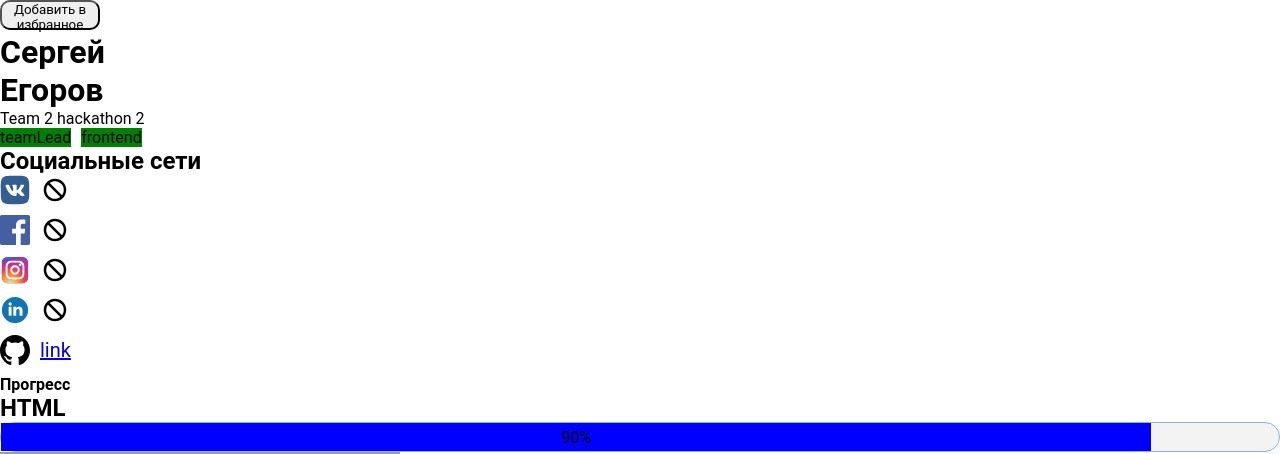
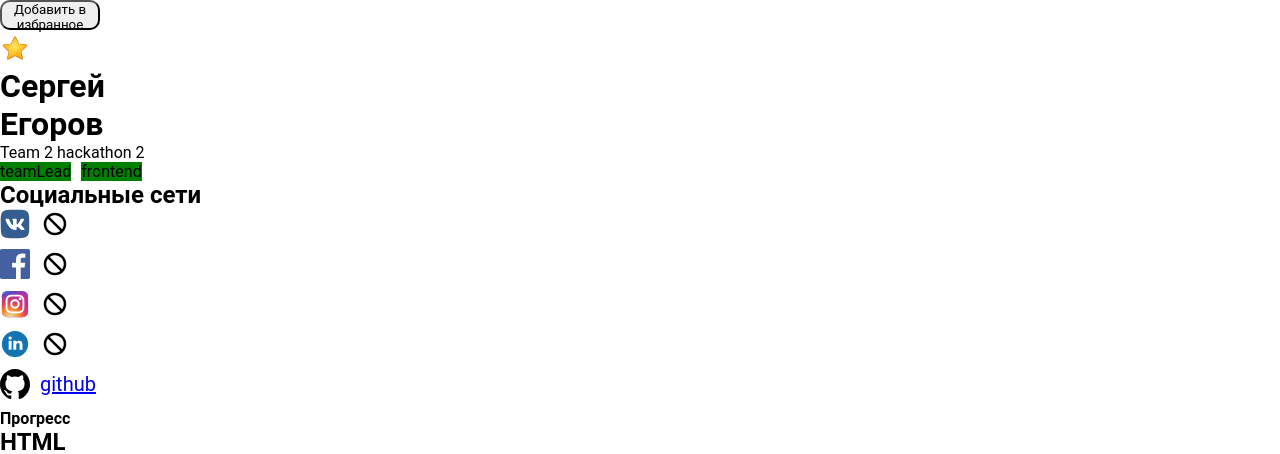
Before and after one commit to Yogurt7v/Hackaton2, a React (Vite) app in the folder hackthon/: page /team/1 in a window 1280 px wide. Both pictures are taken after a click on the button "Добавить в избранное". Shown: the top 454 px of the page. Built offline with nearby package versions, Linux system fonts and the light colour scheme; no server answers; grey boxes are pictures that could not be loaded.

Commit message:
добавил звезду избранного

```diff
--- a/hackthon/src/components/card/card.jsx
+++ b/hackthon/src/components/card/card.jsx
@@ -1,8 +1,14 @@
 /* eslint-disable react/prop-types */
 import style from "./card.module.css";
+import star from "../../assets/icons/star.svg"
 import { Link } from "react-router-dom";
 
-export const Card = ({ person }) => {
+export const Card = ({ person, favStar }) => {
+
+  if(localStorage.getItem(person.id)){
+    favStar = true
+  }
+
   return (
     <>
     <Link to={`/team/${person.id}`}>
@@ -16,6 +22,7 @@ export const Card = ({ person }) => {
             >
               <h2 className={style.cardText}>{person.name}</h2>
               <h2 className={style.cardText}>{person.surname}</h2>
+              {favStar ? (<div ><img src={star} alt="star" className={style.star}/></div>) : (null)}
             </div>
           )}
         </div>
--- a/hackthon/src/components/card/card.module.css
+++ b/hackthon/src/components/card/card.module.css
@@ -1,5 +1,4 @@
-
-.border{
+.border {
   height: 369px;
   width: 290px;
   background: transparent;
@@ -9,22 +8,21 @@
   background-size: cover;
   background-position: center;
   background-repeat: no-repeat;
-
 }
-.border:hover{
-    border: 1px solid white
+.border:hover {
+  border: 1px solid white;
 }
 
-.cardText{
+.cardText {
   color: black;
 }
 
-.cardImage{
-    height: 600px;
-    width: 400px;
+.cardImage {
+  height: 600px;
+  width: 400px;
 }
 
-.card{
+.card {
   height: 379px;
   width: 300px;
   background-size: 300px;
@@ -38,7 +36,12 @@
   position: relative;
 }
 
-.card:hover{
-    transition: all 0.2s ease-in-out;
-    transform: scale(1.1);
+.card:hover {
+  transition: all 0.2s ease-in-out;
+  transform: scale(1.1);
 }
+
+.star {
+  width: 30px;
+  height: 30px;
+}
--- a/hackthon/src/components/logo/logo.jsx
+++ b/hackthon/src/components/logo/logo.jsx
@@ -21,7 +21,7 @@ export const Logo = ({ alt, text, logo }) => {
         <img src={notAvilable} alt={alt} className={style.logo} />
       ) : (
 
-        <Link to={text} className={style.text}>link</Link>
+        <Link to={text} className={style.text}>{alt}</Link>
       )}
     </div>
   );
--- a/hackthon/src/pages/favorite-page/favorite-page.jsx
+++ b/hackthon/src/pages/favorite-page/favorite-page.jsx
@@ -40,7 +40,7 @@ export const FavoritePage = () => {
         {favorite.length > 0 ? (
           favorite.map((favoriteItem) => (
             <>
-            <div className={style.favoriteCardWrapper}>
+            <div className={style.favoriteCardWrapper} key={favoriteItem.id}>
               <div>{favoriteItem.name}</div>
               <Card person={favoriteItem}/>
               <Button text={"Удалить"} borderRadius={"10px"} func={() =>removeFromFavorite(favoriteItem.id)}/>
--- a/hackthon/src/pages/personal-page/personal-page.jsx
+++ b/hackthon/src/pages/personal-page/personal-page.jsx
@@ -9,12 +9,14 @@ import { useEffect, useState } from "react";
 import { useNavigate, useParams } from "react-router-dom";
 import { TEAM } from "../../constants";
 import { ProgressBar, Button, Bard, GitSwip, Logo } from "../../components";
+import  favLogo from "../../assets/icons/star.svg";
 
 export const PersonalPage = () => {
   const navigate = useNavigate();
   const params = useParams();
   const userPage = TEAM.find((item) => item.id === params.id);
   const [githubRepos, setGithubRepos] = useState([]);
+  const [star, setStar] = useState(false);
 
   useEffect(() => {
     fetch(`https://api.github.com/users/${userPage.githubLogin}/repos`)
@@ -24,12 +26,22 @@ export const PersonalPage = () => {
       });
   }, []);
 
+
+  useEffect(() => {
+
+    let personIsFavorite = localStorage.getItem(userPage.id);
+    if(personIsFavorite){
+      setStar(true)
+    }
+  }, []);
+
   const goBack = () => {
     navigate(-1);
   };
 
   const addToFavorite = () => {
     localStorage.setItem(userPage.id, JSON.stringify(userPage.id));
+    setStar(true);
   };
 
   return (
@@ -39,6 +51,7 @@ export const PersonalPage = () => {
         borderRadius={"10px"}
         func={addToFavorite}
       />
+      {star? (<div><img src={favLogo} alt="Favorite" className={style.starLogo}/></div>):(null)}
       <h1>{userPage.name}</h1>
       <h1>{userPage.surname}</h1>
       <p>{userPage.description}</p>
--- a/hackthon/src/pages/personal-page/personal-page.module.css
+++ b/hackthon/src/pages/personal-page/personal-page.module.css
@@ -16,3 +16,8 @@
     display: flex;
     gap: 10px;
 }
+
+.starLogo{
+    width: 30px;
+    height: 30px;
+}
```
Also changed, not shown: hackthon/src/pages/main-page/main-page.jsx (+5 -2 lines), hackthon/src/assets/icons/star.svg (added).
